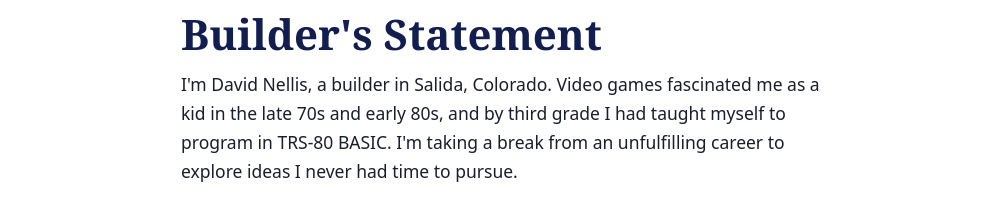
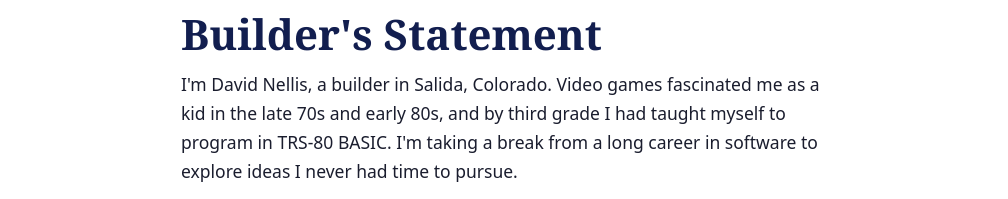
Before and after one commit to dnellis74/consequence-games, a plain HTML site: page about.html in a window 1280 px wide. Shown: the part 723-922 px from the top of the page, without its empty margins (139-1147 px from the left). Drawn offline with Linux system fonts and the light colour scheme; a web font is replaced by a local one.

Commit message:
About: neutral wording for the career break
Co-Authored-By: Claude Opus 5.5 <noreply@anthropic.com>
Claude-Session: https://claude.ai/code/session_012sKMEVRH55E9MWEbKYUDMU

```diff
--- a/about.html
+++ b/about.html
@@ -198,7 +198,7 @@
     <h1>Something is about<br>to fall.</h1>
     <div class="prose">
       <h2>Builder's Statement</h2>
-      <p>I'm David Nellis, a builder in Salida, Colorado. Video games fascinated me as a kid in the late 70s and early 80s, and by third grade I had taught myself to program in TRS-80 BASIC. I'm taking a break from an unfulfilling career to explore ideas I never had time to pursue.</p>
+      <p>I'm David Nellis, a builder in Salida, Colorado. Video games fascinated me as a kid in the late 70s and early 80s, and by third grade I had taught myself to program in TRS-80 BASIC. I'm taking a break from a long career in software to explore ideas I never had time to pursue.</p>
       <p>Consequence Games is where I put the games and other experiments I make. The rule for this site is that your time is worth more than my numbers. In practice that means:</p>
       <ul>
         <li>Every game loads fast and starts with one tap.</li>
```
